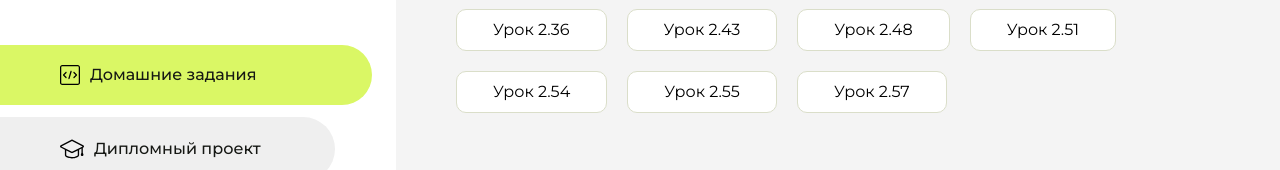
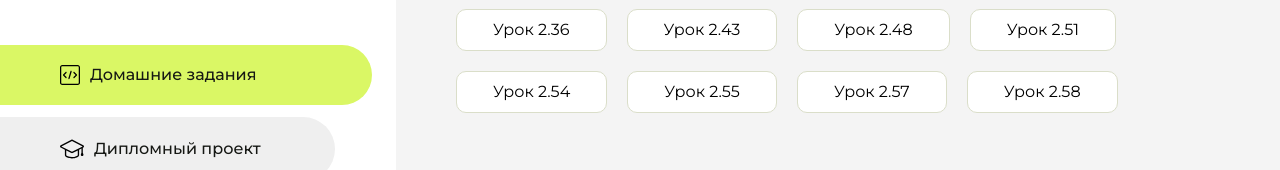
Before and after one commit to kotuxia/kotuxia.homework.aroken, a plain HTML site: page template/index.html in a window 1280 px wide. Shown: the part 291-461 px from the top of the page. Drawn offline with Linux system fonts and the light colour scheme.

Commit message:
Update index.html

```diff
--- a/template/index.html
+++ b/template/index.html
@@ -137,6 +137,9 @@
                         <li class="content__list-item">
                             <a href="lesson_2.57/index.html">Урок 2.57</a>
                         </li>
+                        <li class="content__list-item">
+                            <a href="lesson_2.58/index.html">Урок 2.58</a>
+                        </li>
                     </ul>
                 </div>
                 <div class="content__block hidden" id="diplomBlock">
```
